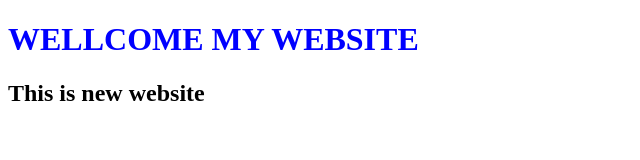
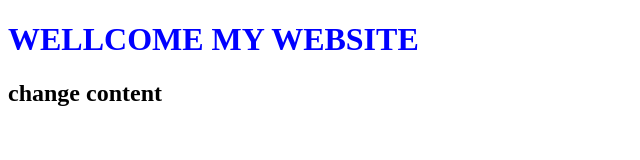
Before and after one commit to thangCodedao/my-website, a plain HTML site: page index.html in a window 1280 px wide. Shown: the whole page, without its empty margins (0-640 px from the left). Drawn offline with Linux system fonts and the light colour scheme.

Commit message:
change content

```diff
--- a/index.html
+++ b/index.html
@@ -8,6 +8,7 @@
 </head>
 <body>
     <h1>WELLCOME MY WEBSITE</h1>
-    <h2>This is new website </h2>
+    <h2>change content </h2>
+
 </body>
 </html>
```
